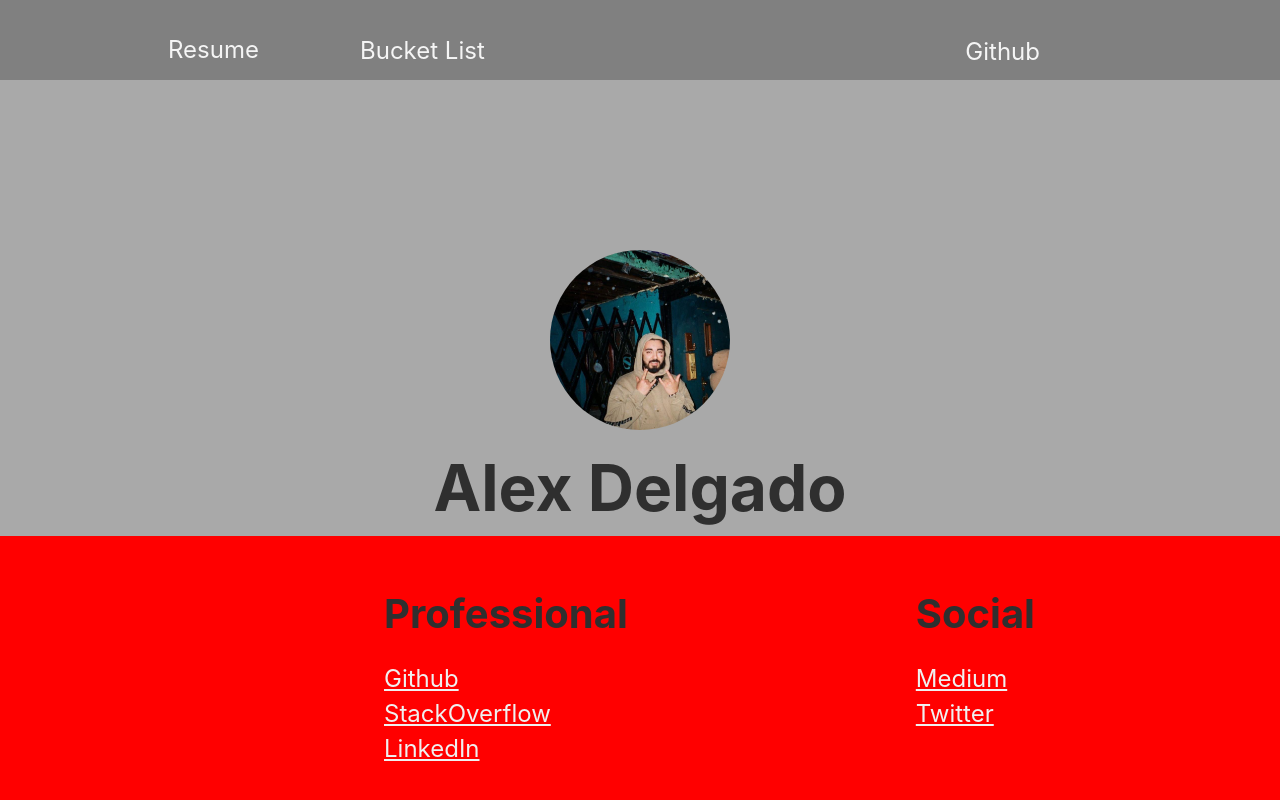
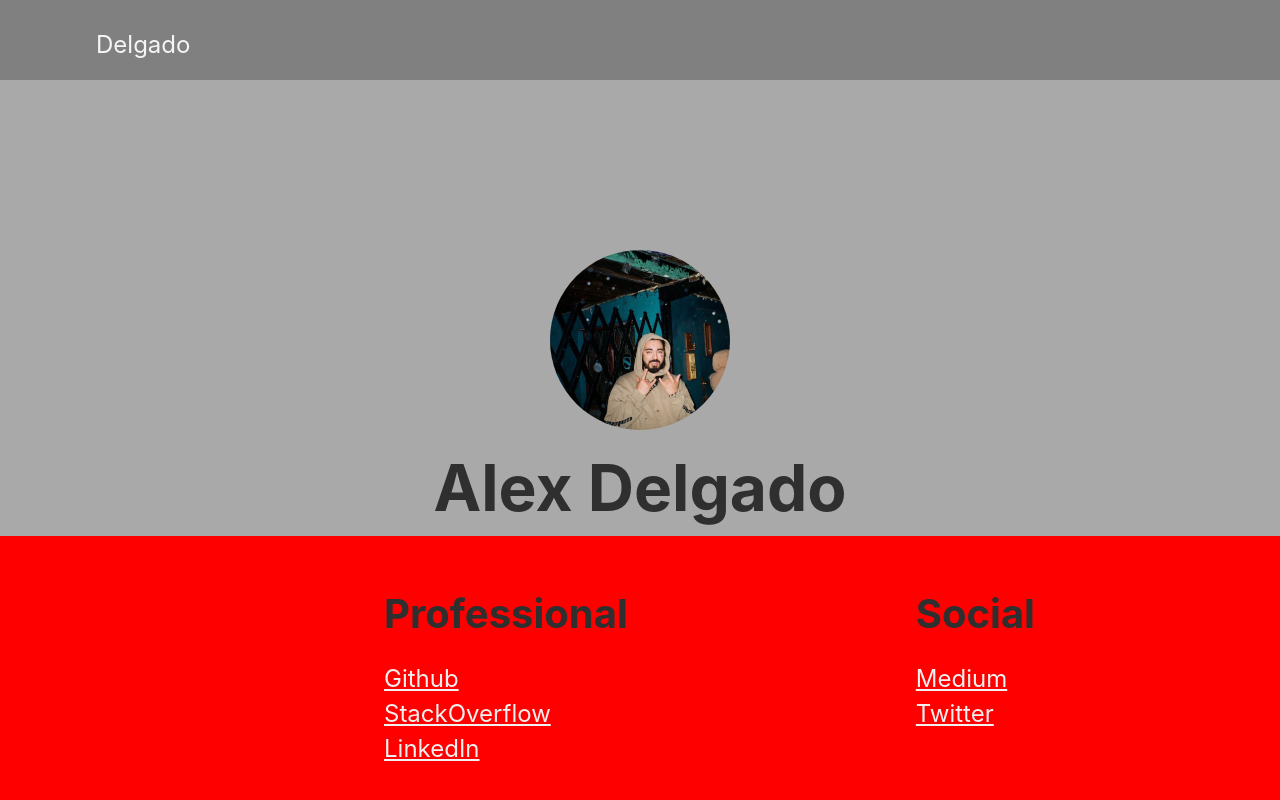
Before and after one commit to alxdelgado/react-portfolio, a React (Create React App) app: page / in a window 1280 px wide. Shown: the top 800 px of the page. Built offline with nearby package versions, Linux system fonts and the light colour scheme.

Commit message:
added headline link to NavBar component - headline link reverts back to homepage

```diff
--- a/src/components/nav-bar/nav-bar.component.jsx
+++ b/src/components/nav-bar/nav-bar.component.jsx
@@ -13,6 +13,9 @@ const NavBar = props => (
     <div className='nav_wrapper'>
         <ToggleButton />
         <div className='nav-container'>
+            <div className='headline_link'>
+                <a id='headline' href='/'>Delgado</a>
+            </div>
             <div className='resume_link'>
                 <a id='resume' href='/resume'>Resume</a>
             </div>
@@ -20,7 +23,7 @@ const NavBar = props => (
                 <a id='bucket-list' href='/bucket-list'>Bucket List</a>
             </div>
             <div className='github'>
-                <a id='github' href='https://github.com/alxdelgado'>Github</a>
+                <a id='github' href='https://github.com/alxdelgado' target='_blank' rel="noopener noreferrer">Github</a>
             </div>
         </div>
     </div>
--- a/src/components/nav-bar/nav-bar.styles.scss
+++ b/src/components/nav-bar/nav-bar.styles.scss
@@ -42,21 +42,39 @@
     }
 }
 
+.headline_link {
+    display: flex;
+    justify-content: flex-start;
+
+    #headline {
+        text-decoration: none;
+        color: whitesmoke;
+
+    }
+}
+
 
 // Media Queries
 
 // 4K Screens - 2560px
 @media screen and (max-width: 2560px) {
+    #headline {
+        font-size: 1.5rem;
+        margin-top: 30px;
+        margin-left: 4em;
+
+    }
+
     #resume {
         font-size: 1.5rem;
-        margin-top: 30px;
-        margin-left: 7em;
+        margin-top: -30px;
+        margin-left: 13em;
     }
 
     #bucket-list {
         font-size: 1.5rem;
         margin-top: -30px;
-        margin-left: 15em;
+        margin-left: 21em;
     }
 
     #github {
```
